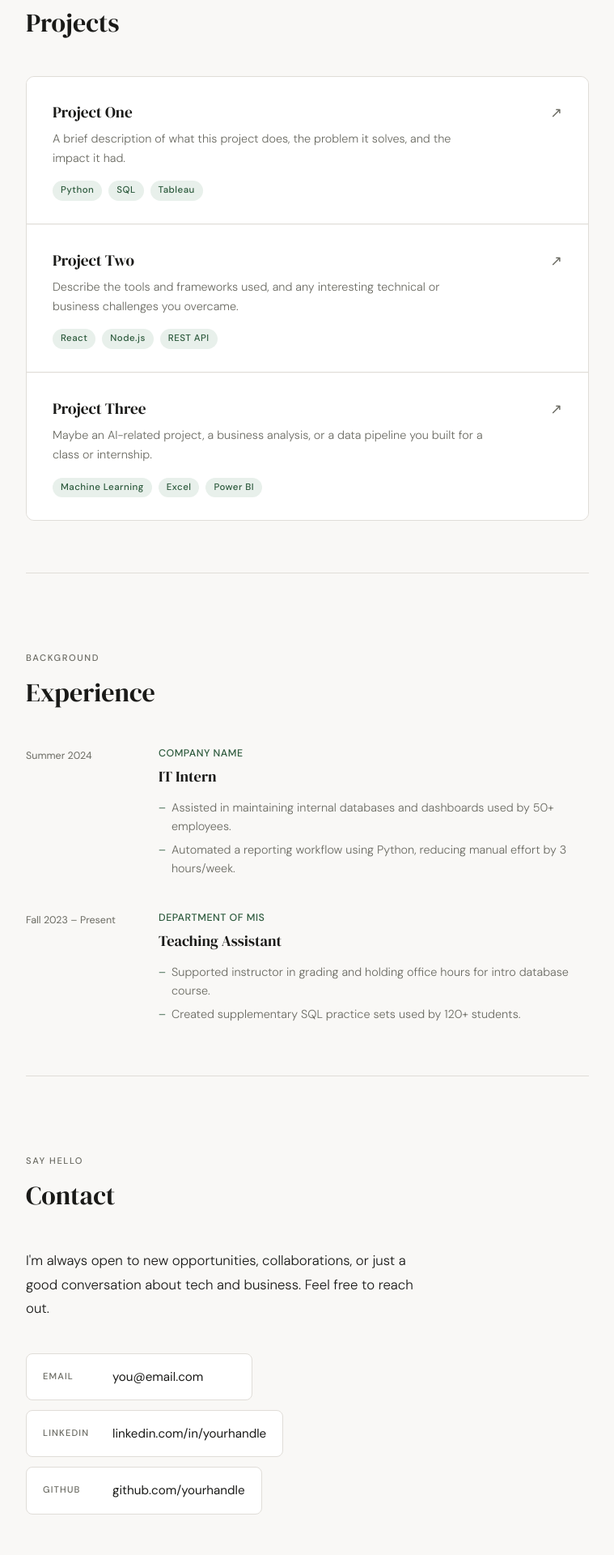
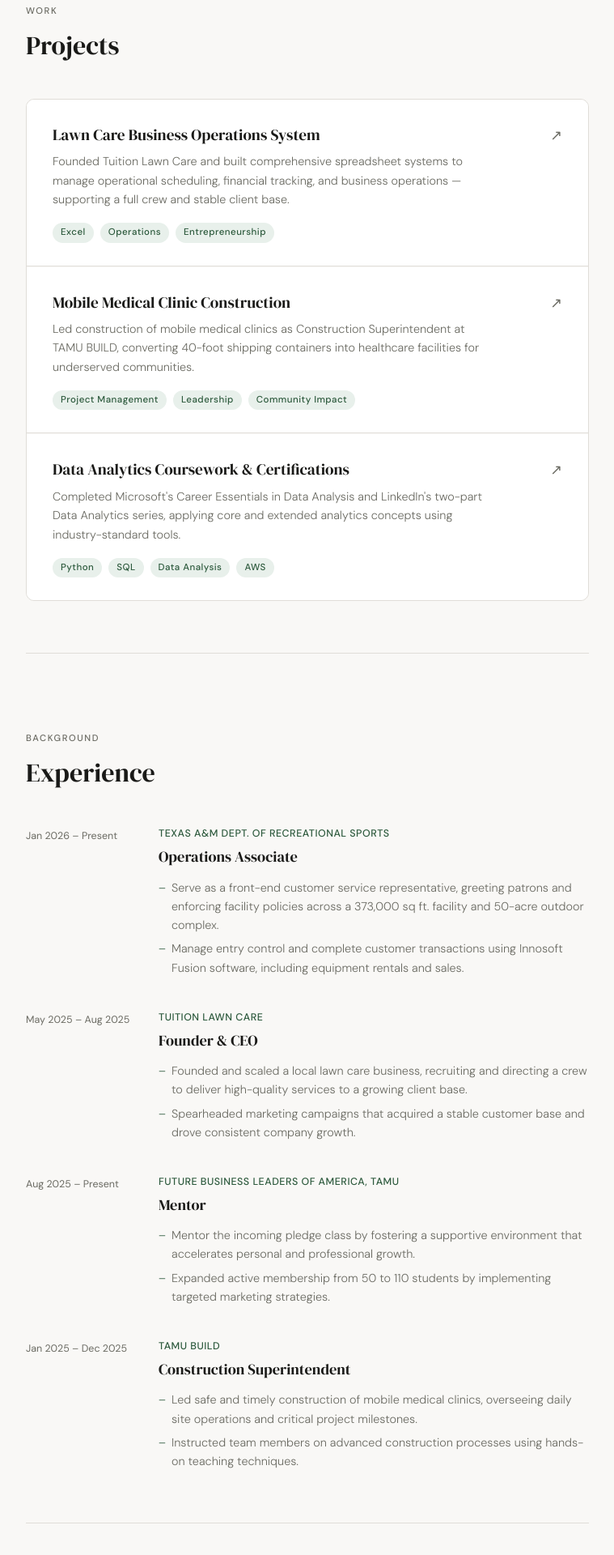
Before and after one commit to ethan12hardy/Website, a Next.js app: page / in a window 1280 px wide. Shown: the part 640-2560 px from the top of the page at 81% size, without its empty margins (260-1019 px from the left). Built offline with nearby package versions, Linux system fonts and the light colour scheme.

Commit message:
Update personal information and project details

```diff
--- a/app/page.tsx
+++ b/app/page.tsx
@@ -4,53 +4,71 @@ import { useState } from "react";
 
 const data = {
   name: "Ethan Hardy",
-  title: "MIS Student & AI Enthusiast",
-  university: "University Name",
-  degree: "B.S. Management Information Systems, Minor in AI in Business",
-  bio: "I'm a student passionate about the intersection of technology, data, and business strategy. I build systems that solve real problems — and I'm always learning something new.",
-  email: "you@email.com",
-  github: "github.com/yourhandle",
-  linkedin: "linkedin.com/in/yourhandle",
+  title: "MIS Student · AI in Business Minor · Texas A&M",
+  university: "Texas A&M University, Class of 2028",
+  degree: "BBA in Management Information Systems, Minor in AI in Business · GPA 3.7",
+  bio: "I'm a business and technology student at Texas A&M passionate about building systems that work — from data pipelines to mobile clinics. I combine technical skills with a strong business foundation to solve real-world problems.",
+  email: "ethan12hardy@gmail.com",
+  github: "github.com/ethanjhardy",
+  linkedin: "linkedin.com/in/ethanjhardy",
   projects: [
     {
-      title: "Project One",
+      title: "Lawn Care Business Operations System",
       description:
-        "A brief description of what this project does, the problem it solves, and the impact it had.",
-      tags: ["Python", "SQL", "Tableau"],
+        "Founded Tuition Lawn Care and built comprehensive spreadsheet systems to manage operational scheduling, financial tracking, and business operations — supporting a full crew and stable client base.",
+      tags: ["Excel", "Operations", "Entrepreneurship"],
       link: "#",
     },
     {
-      title: "Project Two",
+      title: "Mobile Medical Clinic Construction",
       description:
-        "Describe the tools and frameworks used, and any interesting technical or business challenges you overcame.",
-      tags: ["React", "Node.js", "REST API"],
+        "Led construction of mobile medical clinics as Construction Superintendent at TAMU BUILD, converting 40-foot shipping containers into healthcare facilities for underserved communities.",
+      tags: ["Project Management", "Leadership", "Community Impact"],
       link: "#",
     },
     {
-      title: "Project Three",
+      title: "Data Analytics Coursework & Certifications",
       description:
-        "Maybe an AI-related project, a business analysis, or a data pipeline you built for a class or internship.",
-      tags: ["Machine Learning", "Excel", "Power BI"],
+        "Completed Microsoft's Career Essentials in Data Analysis and LinkedIn's two-part Data Analytics series, applying core and extended analytics concepts using industry-standard tools.",
+      tags: ["Python", "SQL", "Data Analysis", "AWS"],
       link: "#",
     },
   ],
   experience: [
     {
-      role: "IT Intern",
-      company: "Company Name",
-      period: "Summer 2024",
+      role: "Operations Associate",
+      company: "Texas A&M Dept. of Recreational Sports",
+      period: "Jan 2026 – Present",
       bullets: [
-        "Assisted in maintaining internal databases and dashboards used by 50+ employees.",
-        "Automated a reporting workflow using Python, reducing manual effort by 3 hours/week.",
+        "Serve as a front-end customer service representative, greeting patrons and enforcing facility policies across a 373,000 sq ft. facility and 50-acre outdoor complex.",
+        "Manage entry control and complete customer transactions using Innosoft Fusion software, including equipment rentals and sales.",
       ],
     },
     {
-      role: "Teaching Assistant",
-      company: "Department of MIS",
-      period: "Fall 2023 – Present",
+      role: "Founder & CEO",
+      company: "Tuition Lawn Care",
+      period: "May 2025 – Aug 2025",
       bullets: [
-        "Supported instructor in grading and holding office hours for intro database course.",
-        "Created supplementary SQL practice sets used by 120+ students.",
+        "Founded and scaled a local lawn care business, recruiting and directing a crew to deliver high-quality services to a growing client base.",
+        "Spearheaded marketing campaigns that acquired a stable customer base and drove consistent company growth.",
+      ],
+    },
+    {
+      role: "Mentor",
+      company: "Future Business Leaders of America, TAMU",
+      period: "Aug 2025 – Present",
+      bullets: [
+        "Mentor the incoming pledge class by fostering a supportive environment that accelerates personal and professional growth.",
+        "Expanded active membership from 50 to 110 students by implementing targeted marketing strategies.",
+      ],
+    },
+    {
+      role: "Construction Superintendent",
+      company: "TAMU BUILD",
+      period: "Jan 2025 – Dec 2025",
+      bullets: [
+        "Led safe and timely construction of mobile medical clinics, overseeing daily site operations and critical project milestones.",
+        "Instructed team members on advanced construction processes using hands-on teaching techniques.",
       ],
     },
   ],
@@ -570,7 +588,7 @@ export default function Page() {
       </main>
 
       <footer>
-        © {new Date().getFullYear()} {data.name} · Built with Next.js
+        © {new Date().getFullYear()} Ethan Hardy · Built with Next.js
       </footer>
     </>
   );
```
